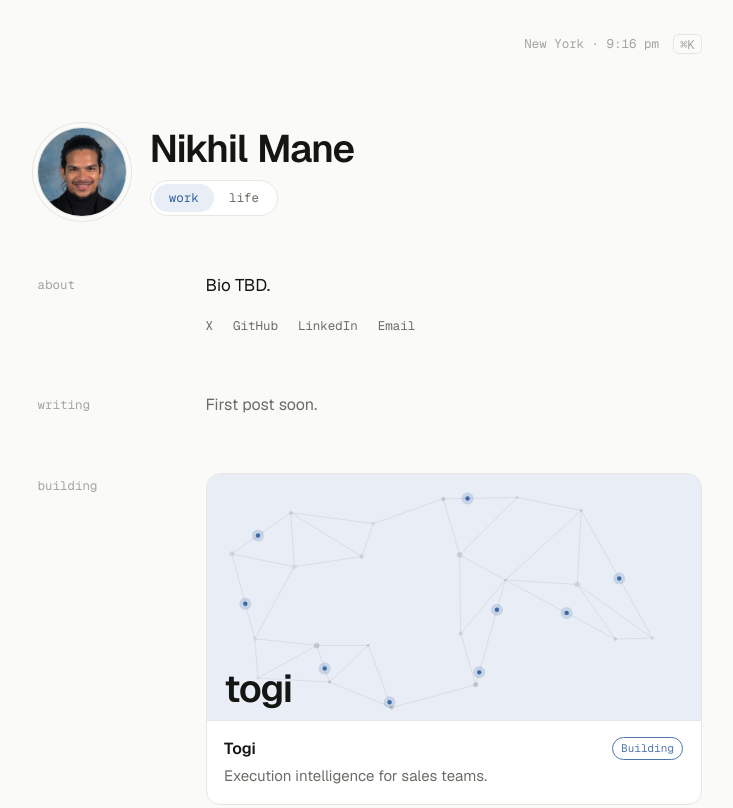
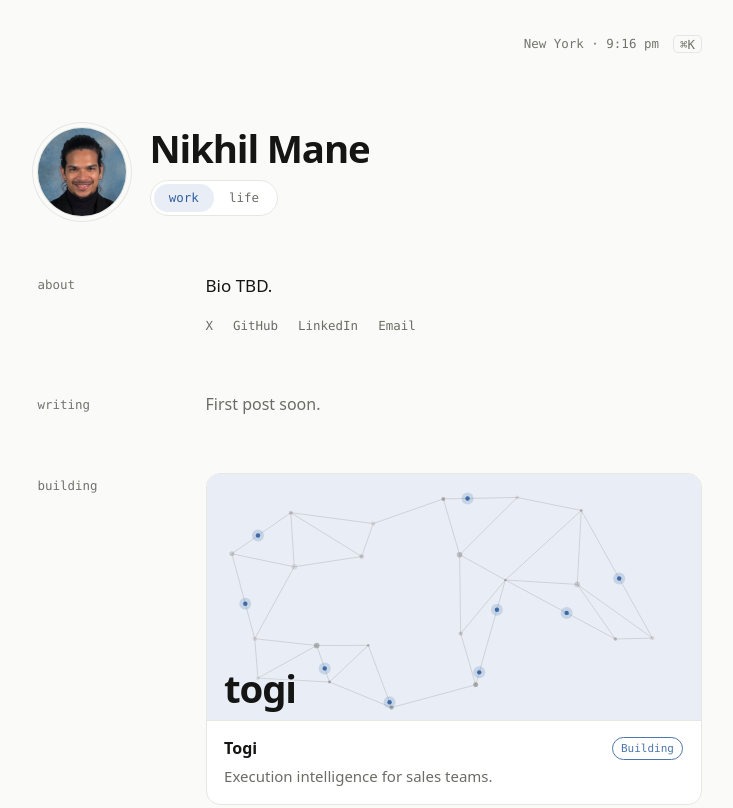
Before and after one commit to n1khilmane/n1khilmane.github.io, an Astro site: page / in a window 1280 px wide. Shown: the top 808 px of the page, without its empty margins (263-996 px from the left). Built offline with nearby package versions, Linux system fonts and the light colour scheme; Astro itself is replaced by a stand-in of ours.

Commit message:
Perf + a11y: self-host fonts, drop blur in entrance anim, defer canvas to idle, WCAG contrast for faint text, matching accessible names (#10)

```diff
--- a/package.json
+++ b/package.json
@@ -14,6 +14,9 @@
   "dependencies": {
     "@astrojs/rss": "^4.0.19",
     "@astrojs/sitemap": "3.7.6",
+    "@fontsource-variable/geist": "^5.3.0",
+    "@fontsource-variable/geist-mono": "^5.3.0",
+    "@fontsource-variable/newsreader": "^5.3.0",
     "astro": "7.4.13"
   },
   "devDependencies": {
--- a/src/components/GraphArt.astro
+++ b/src/components/GraphArt.astro
@@ -96,7 +96,9 @@ const { label, seed = 7 } = Astro.props;
 
     build(); colors(); draw(performance.now());
     new ResizeObserver(() => { build(); draw(performance.now()); }).observe(el);
-    new IntersectionObserver(([e]) => { visible = e.isIntersecting; if (visible) start(); else cancelAnimationFrame(raf); }).observe(el);
+    // Start animating only once the page is idle, so it doesn't compete with first paint.
+    const idle = (fn: () => void) => ("requestIdleCallback" in window ? requestIdleCallback(fn, { timeout: 2000 }) : setTimeout(fn, 600));
+    idle(() => new IntersectionObserver(([e]) => { visible = e.isIntersecting; if (visible) start(); else cancelAnimationFrame(raf); }).observe(el));
     new MutationObserver(() => requestAnimationFrame(() => { colors(); draw(performance.now()); }))
       .observe(document.documentElement, { attributes: true, attributeFilter: ["data-mode", "data-theme"] });
     matchMedia("(prefers-color-scheme: dark)").addEventListener("change", () => { colors(); draw(performance.now()); });
--- a/src/layouts/Base.astro
+++ b/src/layouts/Base.astro
@@ -1,4 +1,8 @@
 ---
+import "@fontsource-variable/geist";
+import "@fontsource-variable/geist-mono";
+import "@fontsource-variable/newsreader/opsz.css";
+import "@fontsource-variable/newsreader/opsz-italic.css";
 import "../styles/global.css";
 import { site, type Mode } from "../data/site";
 import Palette from "../components/Palette.astro";
@@ -30,9 +34,6 @@ const year = new Date().getFullYear();
     <meta name="twitter:site" content="@n1khilmane" />
     <link rel="icon" href="/favicon.svg" type="image/svg+xml" />
     <link rel="alternate" type="application/rss+xml" title={site.name} href="/rss.xml" />
-    <link rel="preconnect" href="https://fonts.googleapis.com" />
-    <link rel="preconnect" href="https://fonts.gstatic.com" crossorigin />
-    <link href="https://fonts.googleapis.com/css2?family=Geist:wght@400;500;600&family=Geist+Mono:wght@400;500&family=Newsreader:ital,opsz,wght@0,6..72,400;0,6..72,500;1,6..72,400&display=swap" rel="stylesheet" />
     <script is:inline>
       (function () {
         var r = document.documentElement;
@@ -50,7 +51,7 @@ const year = new Date().getFullYear();
         {home ? <span></span> : <a href="/">← {site.name}</a>}
         <span class="tr">
           <span class="clock" data-tz={site.tz} title={`Local time, ${site.city}`}>{site.city}</span>
-          <button type="button" class="kbtn mono" data-open-palette aria-label="Open command menu"><kbd>⌘K</kbd></button>
+          <button type="button" class="kbtn mono" data-open-palette title="Command menu"><kbd>⌘K</kbd><span class="sr"> command menu</span></button>
         </span>
       </div>
       <slot />
--- a/src/pages/index.astro
+++ b/src/pages/index.astro
@@ -14,7 +14,7 @@ const emptyPosts: Record<Mode, string> = { work: "First post soon.", life: "Noth
   <header class="hero">
     <Image src={photo} alt="Nikhil Mane" width={176} height={176} class="photo rise" loading="eager" style="--i:0" />
     <div class="who">
-      <h1 class="display rise" style="--i:1" aria-label={site.name}><span class="first" aria-hidden="true">{site.name.split(" ")[0]}</span><span class="last" aria-hidden="true">{site.name.split(" ").slice(1).join(" ")}</span></h1>
+      <h1 class="display rise" style="--i:1"><span class="first">{site.name.split(" ")[0]}</span> <span class="last">{site.name.split(" ").slice(1).join(" ")}</span></h1>
       <div class="toggle mono rise" style="--i:2" role="group" aria-label="View">
         <button type="button" data-set="work">work</button>
         <button type="button" data-set="life">life</button>
@@ -118,8 +118,8 @@ const emptyPosts: Record<Mode, string> = { work: "First post soon.", life: "Noth
   .photo { width: 88px; height: 88px; border-radius: 50%; object-fit: cover; flex: none; box-shadow: 0 0 0 1px var(--line), 0 0 0 5px var(--bg), 0 0 0 6px var(--line); }
   .who { display: flex; flex-direction: column; align-items: flex-start; gap: 0.7rem; }
   h1 { font-size: clamp(1.9rem, 5vw, 2.4rem); line-height: 1.05; margin: 0; white-space: nowrap; }
-  h1 .last { display: inline-block; margin-left: .26em; transition: opacity .35s, max-width .45s cubic-bezier(.3,.7,.2,1), margin .45s; max-width: 8em; overflow: hidden; vertical-align: bottom; }
-  :global(:root[data-mode="life"]) h1 .last { opacity: 0; max-width: 0; margin-left: 0; }
+  h1 .last { display: inline-block; transition: opacity .35s, max-width .45s cubic-bezier(.3,.7,.2,1); max-width: 8em; overflow: hidden; vertical-align: bottom; }
+  :global(:root[data-mode="life"]) h1 .last { opacity: 0; max-width: 0; }
   .photo { transition: filter .5s; }
   :global(:root[data-mode="life"]) .photo { filter: sepia(.35) saturate(1.15) hue-rotate(-12deg) brightness(1.02); }
 
--- a/src/styles/global.css
+++ b/src/styles/global.css
@@ -4,14 +4,14 @@
   --bg: light-dark(#fafaf8, #111110);
   --fg: light-dark(#151514, #ecece8);
   --muted: light-dark(#6c6c66, #9a9a94);
-  --faint: light-dark(#a5a59e, #64645e);
+  --faint: light-dark(#73736d, #8a8a84);
   --line: light-dark(#e7e6e1, #252523);
   --card: light-dark(#ffffff, #171716);
   --accent: light-dark(#2f5f9e, #8fb3e8);
   --accent-soft: light-dark(#e9eef6, #1a2331);
-  --sans: "Geist", ui-sans-serif, system-ui, -apple-system, sans-serif;
-  --serif: "Newsreader", ui-serif, Georgia, serif;
-  --mono: "Geist Mono", ui-monospace, "SF Mono", Menlo, monospace;
+  --sans: "Geist Variable", ui-sans-serif, system-ui, -apple-system, sans-serif;
+  --serif: "Newsreader Variable", ui-serif, Georgia, serif;
+  --mono: "Geist Mono Variable", ui-monospace, "SF Mono", Menlo, monospace;
   --body: var(--sans);
   --display: var(--sans);
   --display-weight: 600;
@@ -51,6 +51,7 @@ img { max-width: 100%; height: auto; display: block; }
 .wrap { max-width: var(--w); margin: 0 auto; padding: 2rem 1.25rem 3rem; }
 .mono { font-family: var(--mono); font-size: 0.78rem; letter-spacing: 0; }
 .muted { color: var(--muted); }
+.sr { position: absolute; width: 1px; height: 1px; overflow: hidden; clip-path: inset(50%); white-space: nowrap; }
 .display { font-family: var(--display); font-weight: var(--display-weight); letter-spacing: var(--display-track); }
 
 /* label | content rows */
@@ -64,7 +65,7 @@ img { max-width: 100%; height: auto; display: block; }
 /* entrance stagger */
 @media (prefers-reduced-motion: no-preference) {
   .rise { animation: rise .7s cubic-bezier(.2,.7,.2,1) both; animation-delay: calc(var(--i, 0) * 70ms); }
-  @keyframes rise { from { opacity: 0; transform: translateY(6px); filter: blur(2px); } }
+  @keyframes rise { from { opacity: 0; transform: translateY(6px); } }
 }
 
 /* mode visibility: work is default, also without JS */
```
Also changed, not shown: 1 other file.
